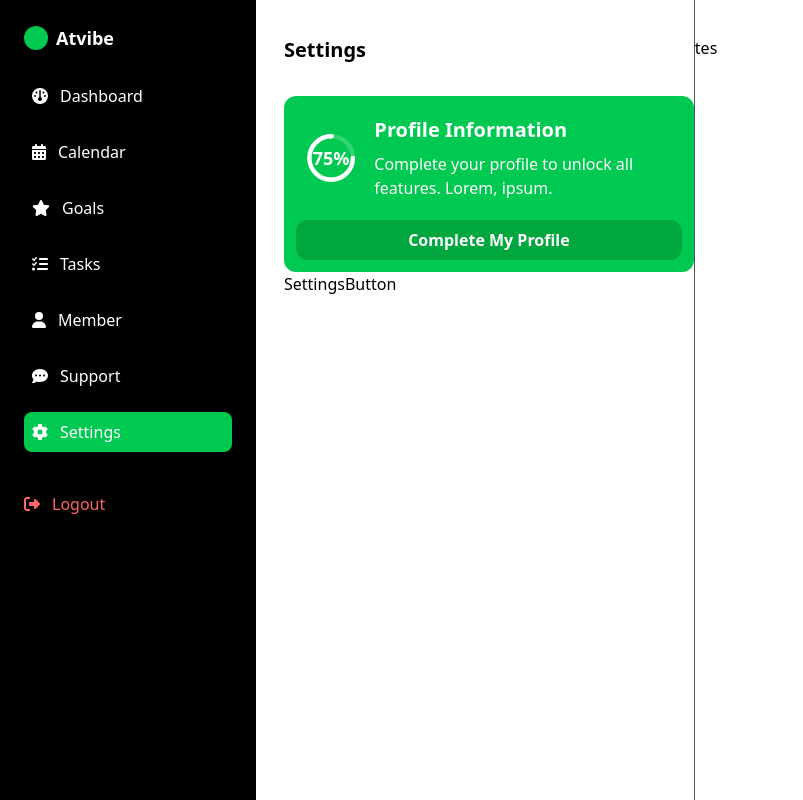
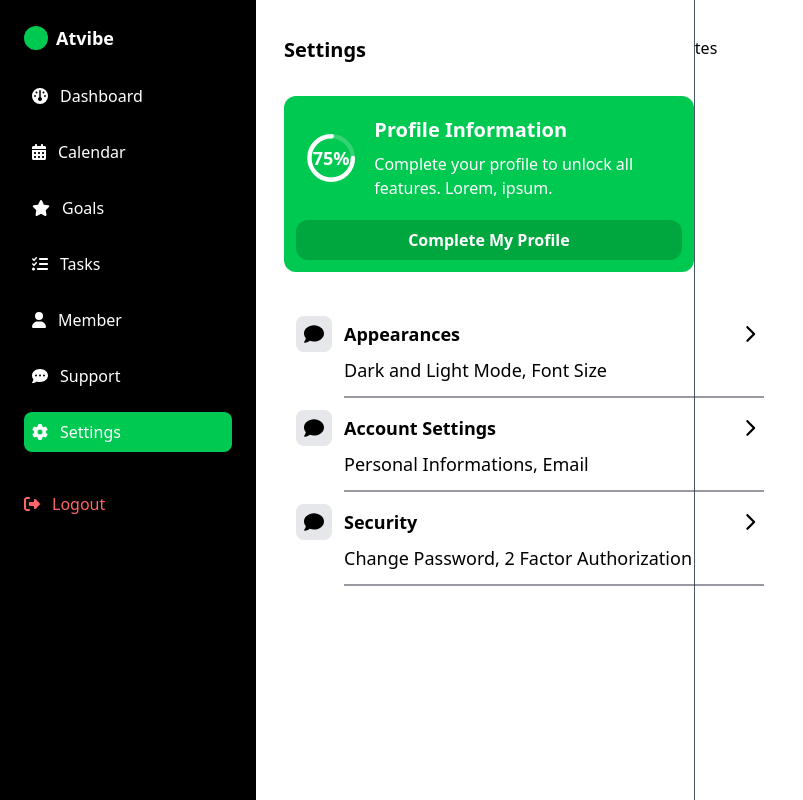
Before and after one commit to Gepx/activity-tracker, a React (Vite) app: page /settings in a window 1280 px wide. Shown: the whole page, without its empty margins (0-803 px from the left). Built offline with nearby package versions, Linux system fonts and the light colour scheme.

Commit message:
Added settings button

```diff
--- a/src/components/SettingsButton.jsx
+++ b/src/components/SettingsButton.jsx
@@ -1,8 +1,30 @@
 import React from 'react'
+import { FontAwesomeIcon } from "@fortawesome/react-fontawesome";
+import { faChevronRight } from "@fortawesome/free-solid-svg-icons";
 
-const SettingsButton = () => {
+const SettingsButton = ({icon, title, description}) => {
   return (
-    <div>SettingsButton</div>
+    // <div className='settings-button max-w-123 p-3 rounded-xl text-gray-200 flex hover:text-white cursor-pointer'>
+    <div className='settings-button max-w-123 pl-3 pr-3 pt-3 rounded-xl text-black flex hover:text-gray-600 cursor-pointer'>
+        <div className="left-settings-button">
+            <FontAwesomeIcon
+                icon={icon}
+                // className='p-2 rounded-lg bg-[#212121] text-xl'
+                className='p-2 rounded-lg bg-gray-200 text-xl'
+            />
+        </div>
+        <div className="middle-settings-button ml-3 pt-1 text-lg min-w-100">
+            <p className='font-semibold mb-2'>{title}</p>
+            <p className="relative">
+                {description}
+                <span className="block w-[105%] mt-3 border-b-2 border-[#323444] opacity-50"></span>
+            </p>
+
+        </div>
+        <div className="right-settings-button pt-1 text-lg">
+            <FontAwesomeIcon icon={faChevronRight} />
+        </div>
+    </div>
   )
 }
 
--- a/src/pages/Settings.jsx
+++ b/src/pages/Settings.jsx
@@ -1,11 +1,12 @@
 import React from 'react'
 import SettingsButton from '../components/SettingsButton'
+import { faComment } from '@fortawesome/free-solid-svg-icons'
 
 const Settings = () => {
   return (
     // <div className='bg-[#121212] min-h-screen flex'>
     <div className='min-h-screen flex'>
-        {/* <div className="left-side pl-7 w-3/7 border-r border-gray-50"> */}
+        {/* <div className="left-side pl-7 w-3/7 border-r border-[#323444]"> */}
         <div className="left-side pl-7 w-3/7 border-r border-gray-600">
             <p className='pt-9 font-semibold text-xl'>Settings</p>
             <div className="box-profile mt-8 bg-green-500 max-w-123 p-3 rounded-xl text-white">
@@ -46,8 +47,22 @@ const Settings = () => {
                 </div>
                 <button className='min-w-full mt-3 py-2 font-semibold bg-green-600 hover:bg-green-700 rounded-xl cursor-pointer'>Complete My Profile</button>
             </div>
-            <div className="settings-button">
-                <SettingsButton />
+            <div className="settings-button mt-8">
+                <SettingsButton
+                    icon={faComment}
+                    title={'Appearances'}
+                    description={'Dark and Light Mode, Font Size'}
+                />
+                <SettingsButton
+                    icon={faComment}
+                    title={'Account Settings'}
+                    description={'Personal Informations, Email'}
+                />
+                <SettingsButton
+                    icon={faComment}
+                    title={'Security'}
+                    description={'Change Password, 2 Factor Authorization'}
+                />
             </div>
         </div>
         <div className="right-side w-4/7">
```
